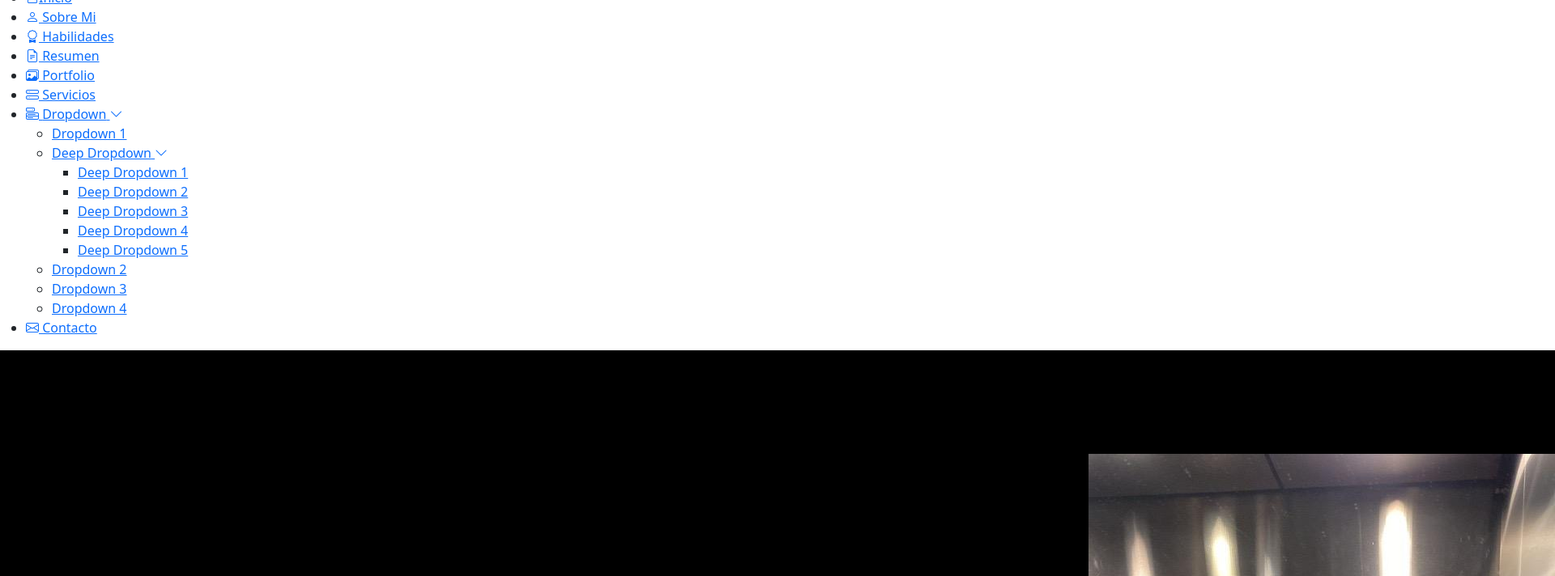
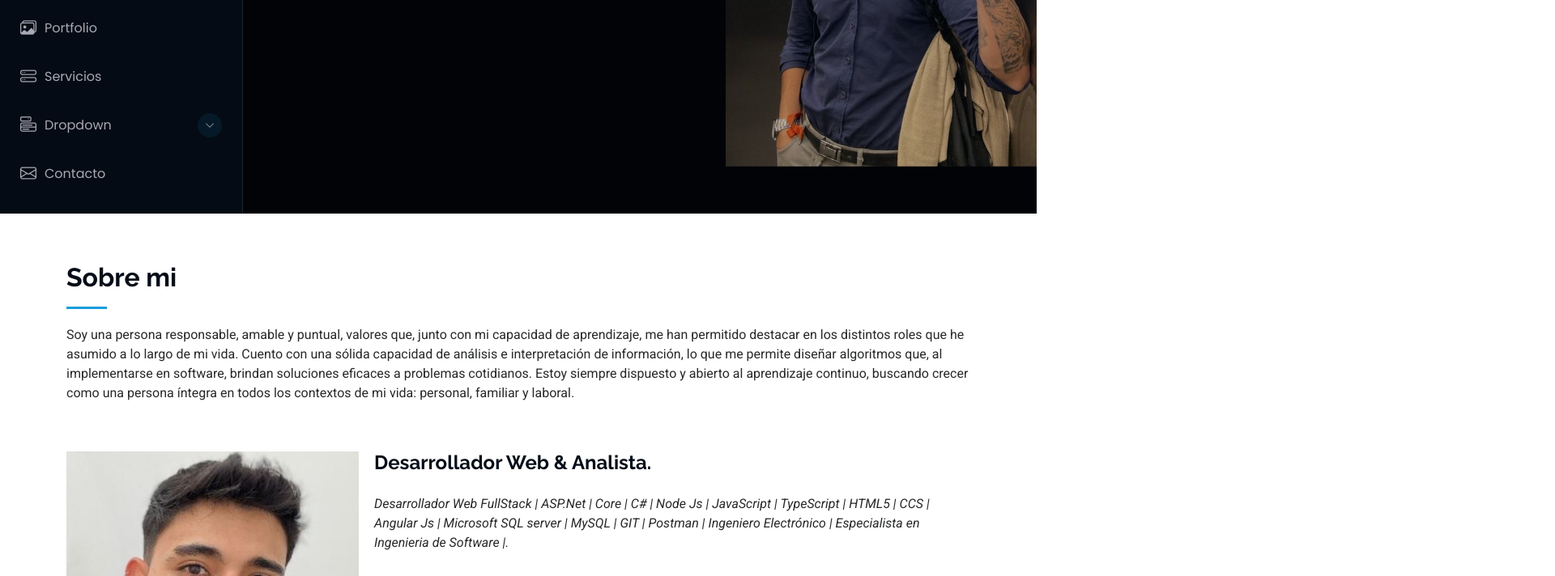
Before and after one commit to Walas11/LandigPage_HV_SebastianAcero, a plain HTML site: page index.html in a window 1280 px wide. Shown: the part 536-1248 px from the top of the page at 81% size, 1920 px wide, since content can reach past the window. Drawn offline with nearby package versions, Linux system fonts and the light colour scheme; a script that the page names is missing.

Commit message:
change de directories

```diff
--- a/index.html
+++ b/index.html
@@ -30,7 +30,7 @@
     <script src="https://cdn.jsdelivr.net/npm/bootstrap@5.3.3/dist/js/bootstrap.bundle.min.js"></script>
 
     <!-- Main CSS File -->
-    <link href="Hv_Styles.css" rel="stylesheet">
+    <link href="styles.css" rel="stylesheet">
 
 </head>
 
@@ -1047,7 +1047,7 @@
     <script src="https://cdn.jsdelivr.net/npm/bootstrap@5.3.3/dist/js/bootstrap.bundle.min.js"></script>
 
     <!-- Main JS File -->
-    <script src="Hv_Script.js"></script>
+    <script src="scripts.js"></script>
 
 </body>
 </html>
```
